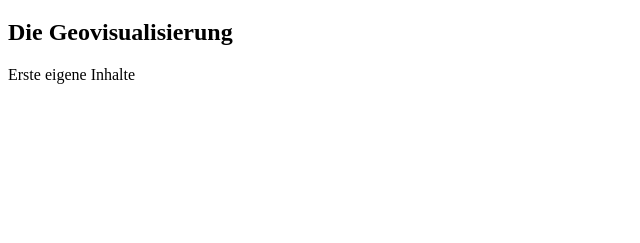
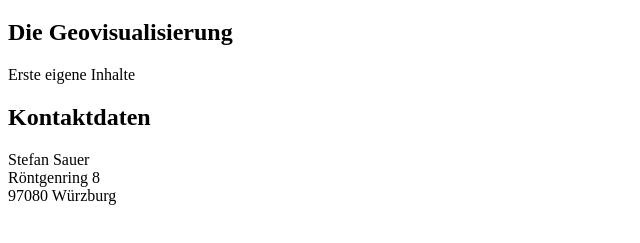
Before and after one commit to sauer3d-thws/Beispiel, a plain HTML site: page index.html in a window 1280 px wide. Shown: the part 61-304 px from the top of the page, without its empty margins (0-640 px from the left). Drawn offline with Linux system fonts and the light colour scheme.

Commit message:
Kontaktdaten hinzugefügt

```diff
--- a/index.html
+++ b/index.html
@@ -11,5 +11,9 @@
 		<h2>Die Geovisualisierung</h2>
 			<p>Erste eigene Inhalte
 			</p>
+		<h2>Kontaktdaten</h2>
+			<p>Stefan Sauer<br>
+				Röntgenring 8<br>
+				97080 Würzburg</p>
   </body>
 </html>
```
